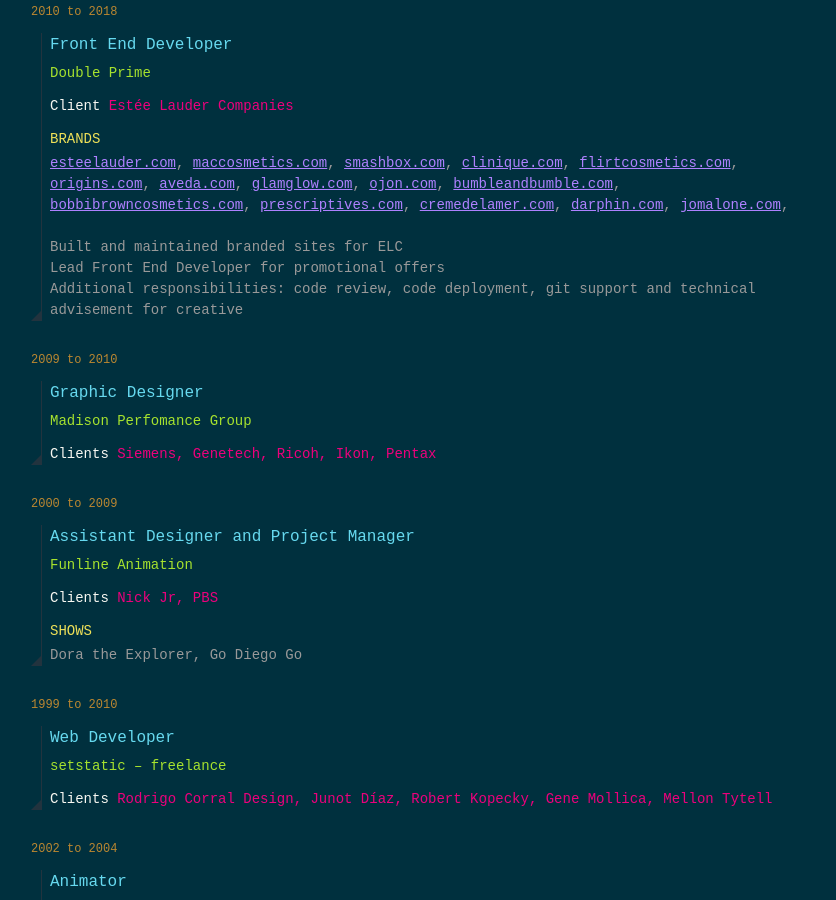
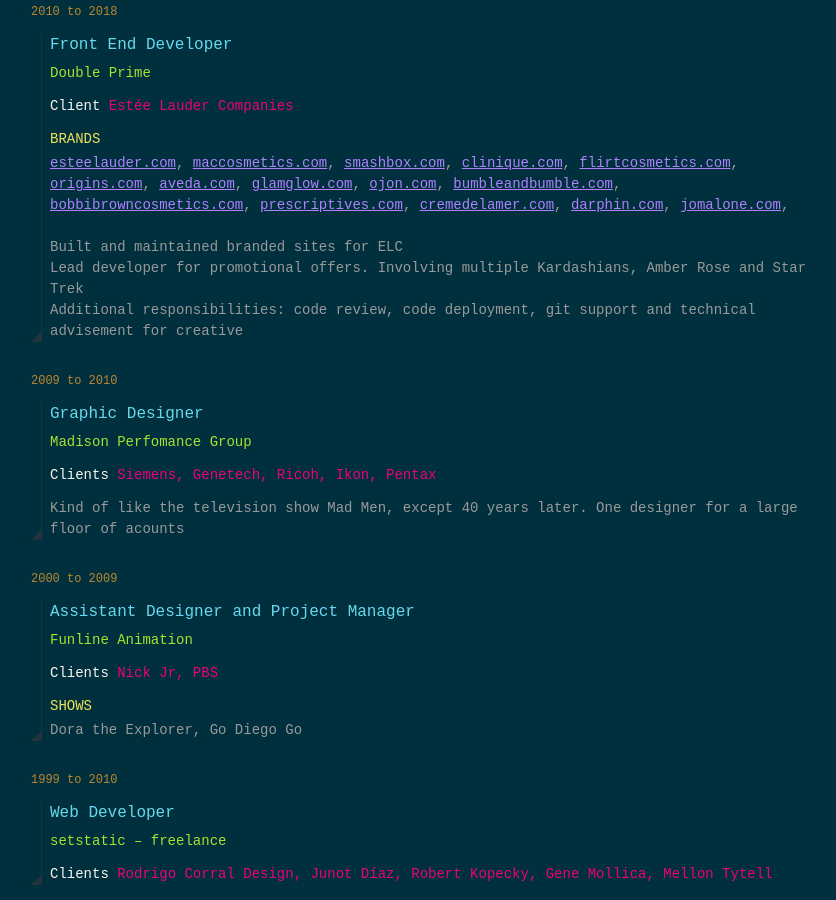
Before and after one commit to setstatic/setstatic.github.io, a Jekyll site: the page built from resume.md, in a window 1280 px wide and 900 px high, scrolled down 352 px. Shown: the whole window, without its empty margins (209-1045 px from the left). Built offline with Jekyll 4.4.1, drawn with Linux system fonts in a browser that asks for light colours.

Commit message:
adding resume corrections 5

```diff
--- a/_sass/base.scss
+++ b/_sass/base.scss
@@ -1,6 +1,3 @@
-@charset "utf-8";
-@import url('https://fonts.googleapis.com/css?family=Source+Code+Pro:400,700');
-
 /**
  * Google fonts
  */
--- a/resume.md
+++ b/resume.md
@@ -33,7 +33,7 @@
       <div class="job__clients"><span class="job__clients__title">Client </span>Estée Lauder Companies</div>
       <div class="job__details">
         <div class="job__details__title">brands</div>
-        <div class="job__details__detail"><a href="http://www.esteelauder.com">esteelauder.com</a>, <a href="http://www.maccosmetics.com">maccosmetics.com</a>, <a href="http://www.smashbox.com">smashbox.com</a>, <a href="http://www.clinique.com">clinique.com</a>, <a href="http://www.flirtcosmetics.com">flirtcosmetics.com</a>, <a href="http://www.origins.com">origins.com</a>, <a href="http://www.aveda.com">aveda.com</a>, <a href="http://www.glamglow.com">glamglow.com</a>, <a href="http://www.ojon.com">ojon.com</a>, <a href="http://www.bumbleandbumble.com">bumbleandbumble.com</a>, <a href="http://www.bobbibrowncosmetics.com">bobbibrowncosmetics.com</a>, <a href="http://www.prescriptives.com">prescriptives.com</a>, <a href="http://www.cremedelamer.com">cremedelamer.com</a>, <a href="http://www.darphin.com">darphin.com</a>, <a href="http://www.jomalone.com">jomalone.com</a>, <br><br>Built and maintained branded sites for ELC <br>Lead Front End Developer for promotional offers <br>Additional responsibilities: code review, code deployment, git support and technical advisement for creative</div>
+        <div class="job__details__detail"><a href="http://www.esteelauder.com">esteelauder.com</a>, <a href="http://www.maccosmetics.com">maccosmetics.com</a>, <a href="http://www.smashbox.com">smashbox.com</a>, <a href="http://www.clinique.com">clinique.com</a>, <a href="http://www.flirtcosmetics.com">flirtcosmetics.com</a>, <a href="http://www.origins.com">origins.com</a>, <a href="http://www.aveda.com">aveda.com</a>, <a href="http://www.glamglow.com">glamglow.com</a>, <a href="http://www.ojon.com">ojon.com</a>, <a href="http://www.bumbleandbumble.com">bumbleandbumble.com</a>, <a href="http://www.bobbibrowncosmetics.com">bobbibrowncosmetics.com</a>, <a href="http://www.prescriptives.com">prescriptives.com</a>, <a href="http://www.cremedelamer.com">cremedelamer.com</a>, <a href="http://www.darphin.com">darphin.com</a>, <a href="http://www.jomalone.com">jomalone.com</a>, <br><br>Built and maintained branded sites for ELC <br>Lead developer for promotional offers. Involving multiple Kardashians, Amber Rose and Star Trek<br>Additional responsibilities: code review, code deployment, git support and technical advisement for creative</div>
       </div>
     </div>
   </div>
@@ -46,7 +46,7 @@
       <div class="job__clients"><span class="job__clients__title">Clients </span>Siemens, Genetech, Ricoh, Ikon, Pentax</div>
       <div class="job__details">
         <div class="job__details__title"></div>
-        <div class="job__details__detail"></div>
+        <div class="job__details__detail">Kind of like the television show Mad Men, except 40 years later. One designer for a large floor of acounts</div>
       </div>
     </div>
   </div>
```
